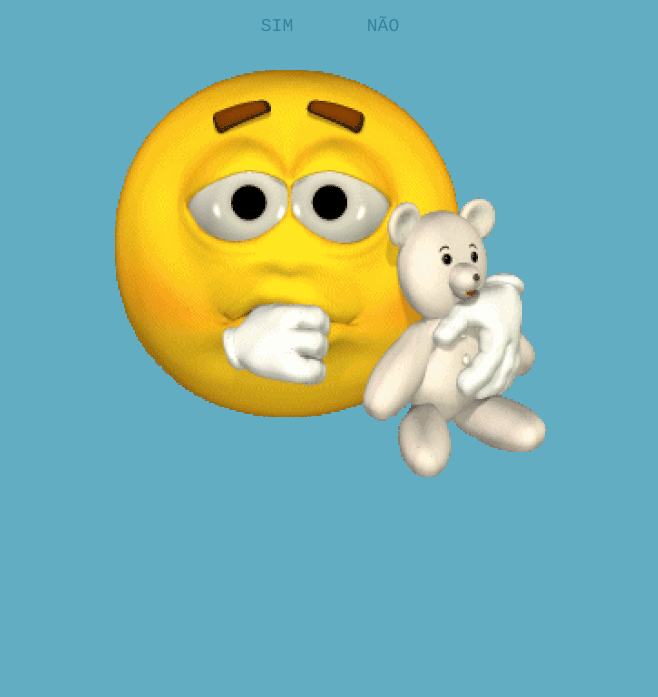
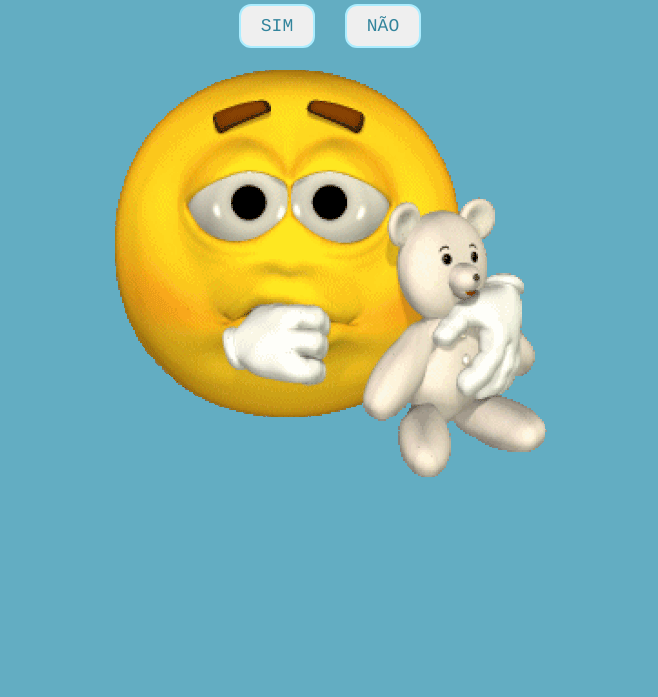
Before and after one commit to victoriaalcantara71-debug/victoriaalcantara71-debug.github.io, a plain HTML site: page index.html in a window 1280 px wide. Shown: the part 103-800 px from the top of the page, without its empty margins (310-968 px from the left). Drawn offline with Linux system fonts and the light colour scheme.

Commit message:
Update index.html

```diff
--- a/index.html
+++ b/index.html
@@ -26,10 +26,10 @@
             margin: 10px;
             font-family: 'courier';
             margin-bottom: 20px;
-            background-color:#63ADC2;
+            background-color:ABEDFF;
             color: #32849C;
             border-radius: 12px;
-            border: 2px solid #63ADC2;
+            border: 2px solid #ABEDFF;
         }
     </style>
 </head>
```
